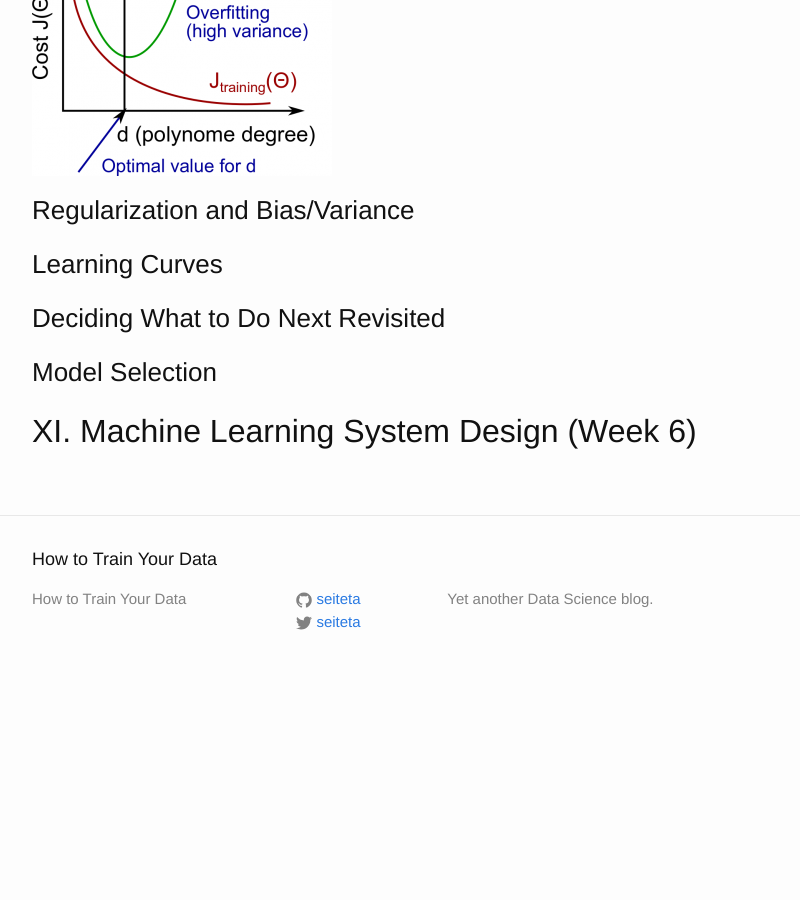
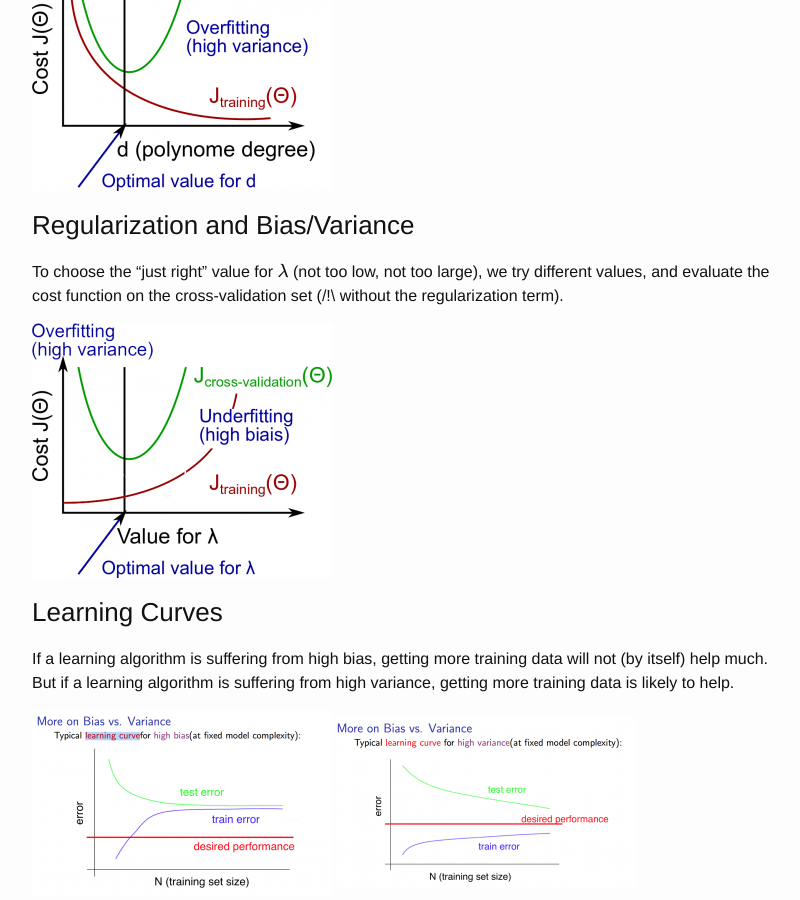
Before and after one commit to seiteta/seiteta.github.io_old, a Jekyll site: the page built from _posts/2014-12-04-machine-learning-notes.md, in a window 1280 px wide and 900 px high, scrolled down 12613 px. Shown: the whole window, without its empty margins (238-1038 px from the left). Built offline with Jekyll 4.4.1, drawn with Linux system fonts in a browser that asks for light colours; formulas are drawn with MathJax 3; before the commit the page ends 13306 px from its top, so only the background shows below that.

Commit message:
Update 2014-12-04-machine-learning-notes.md

```diff
--- a/_posts/2014-12-04-machine-learning-notes.md
+++ b/_posts/2014-12-04-machine-learning-notes.md
@@ -451,12 +451,22 @@ Even better, we can use three subsets: a train set, a cross-validation set and a
 ### Diagnosing Bias vs. Variance
 
 In a nutshell, high bias = underfitting ; high variance = overfitting.
+
 ![bias-vs-variance](/downloads/bias-vs-variance.png "Bias vs variance")
-
 
 ### Regularization and Bias/Variance
 
+To choose the "just right" value for $$\lambda$$ (not too low, not too large), we try different values, and evaluate the cost function on the cross-validation set (/!\ without the regularization term).
+
+![lambda-vs-hypothesis](/downloads/lambda-vs-hypothesis.png "Lambda vs hypothesis")
+
 ### Learning Curves
+
+If a learning algorithm is suffering from high bias, getting more training data will not (by itself) help much. But if a learning algorithm is suffering from high variance, getting more training data is likely to help.
+
+![learning-curves](/downloads/learning-curves.png "Learning curves") ![learning-curves2](/downloads/learning-curves2.png "Learning curves 2")
+
+
 
 ### Deciding What to Do Next Revisited
 
```
